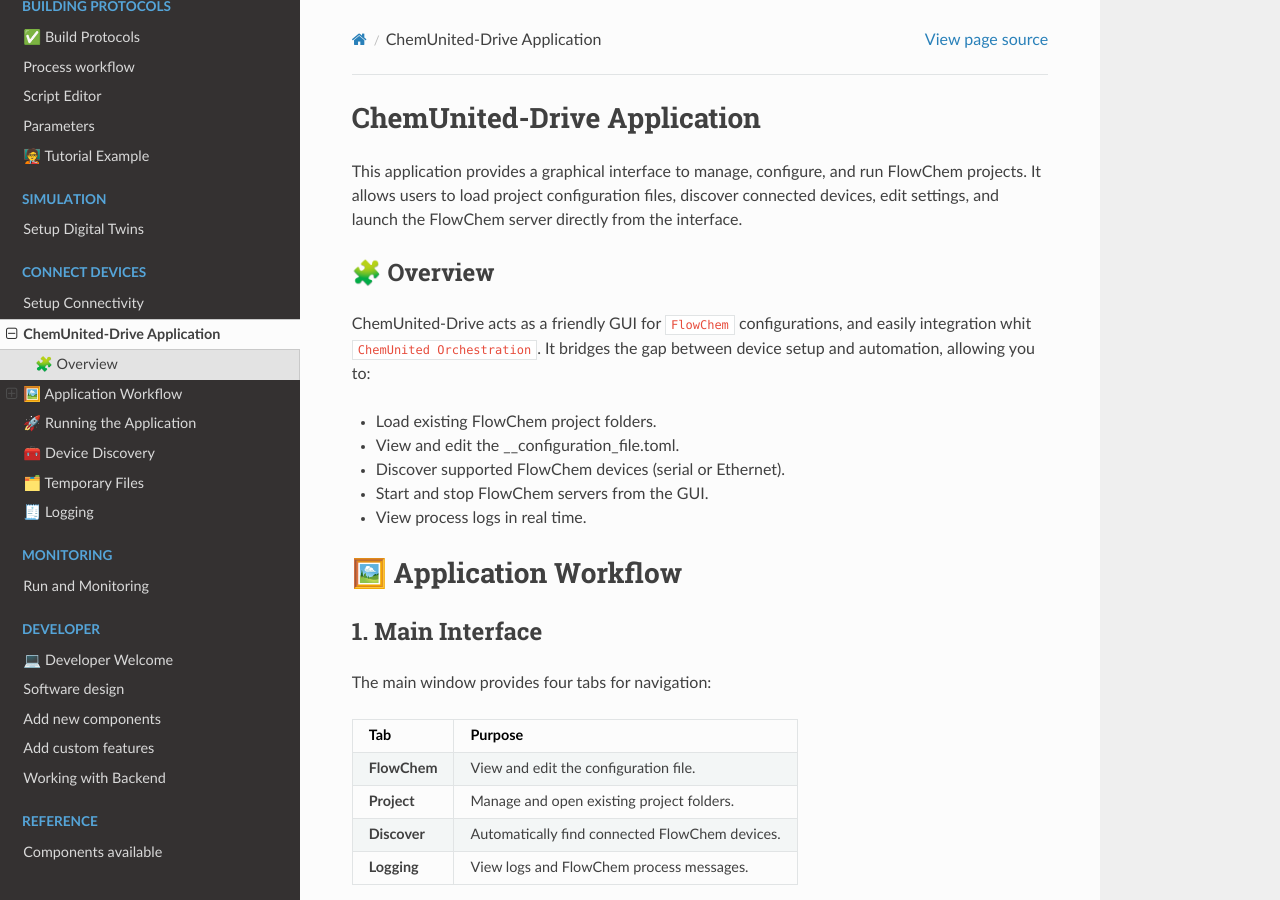
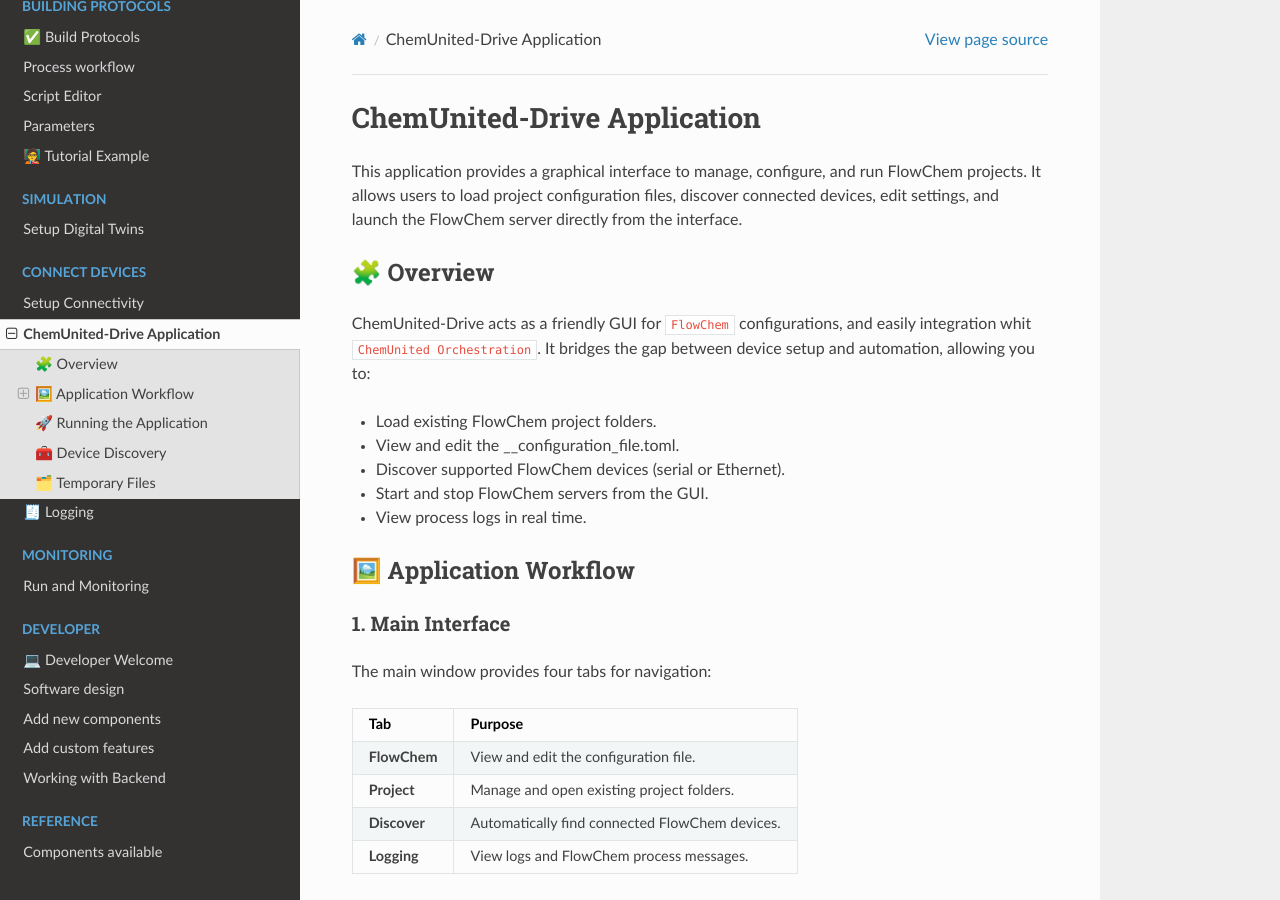
Before and after one commit to automatedchemistry/chemunited-docs, a Sphinx documentation site: the page built from docs/connectivity/chemunited_drive.md, in a window 1280 px wide and 900 px high. Built offline with Sphinx 7.4.7 and the Read the Docs theme 3.1.0, drawn with Linux system fonts in a browser that asks for light colours.

Commit message:
typo fix

````diff
--- a/docs/connectivity/chemunited_drive.md
+++ b/docs/connectivity/chemunited_drive.md
@@ -19,9 +19,9 @@ It bridges the gap between device setup and automation, allowing you to:
 
 * View process logs in real time.
 
-# 🖼️ Application Workflow
+## 🖼️ Application Workflow
 
-## 1. Main Interface
+### 1. Main Interface
 
 The main window provides four tabs for navigation:
 
@@ -32,7 +32,7 @@ The main window provides four tabs for navigation:
 | **Discover** | Automatically find connected FlowChem devices. |
 | **Logging**  | View logs and FlowChem process messages.       |
 
-## 2. Projects View
+### 2. Projects View
 
 ![ChemUnited-Drive](../_static/projects.png)
 
@@ -44,7 +44,7 @@ Each card offers:
 
 * 📂 Open Folder – Open the project directory in the system file browser.
 
-## 3. Configuration View
+### 3. Configuration View
 
 ![ChemUnited-Drive](../_static/run01.png)
 
@@ -58,7 +58,7 @@ Use:
 
 A progress bar shows the initialization status, and the application provides live feedback and clickable server links once the process is running.
 
-## 4. Run and Monitor FlowChem
+### 4. Run and Monitor FlowChem
 
 ![ChemUnited-Drive](../_static/run02.png)
 
@@ -76,7 +76,7 @@ Once the server starts (http://127.0.0.1:8000), a direct link appears in the GUI
 
 Stopping the server gracefully sends a SIGINT or CTRL_BREAK_EVENT, ensuring a clean shutdown.
 
-# 🚀 Running the Application
+## 🚀 Running the Application
 
 To start the GUI manually, run:
 
@@ -90,7 +90,7 @@ or, if installed as a package:
 chemunited-drive
 ```
 
-# 🧰 Device Discovery
+## 🧰 Device Discovery
 
 ![ChemUnited-Drive](../_static/devices.png)
 
@@ -102,7 +102,7 @@ The Discover tab uses built-in FlowChem finders to detect connected devices:
 
 Each discovered device automatically appends its configuration block to the current TOML file.
 
-# 🗂️ Temporary Files
+## 🗂️ Temporary Files
 
 All temporary and recent project files are stored in:
 
````
